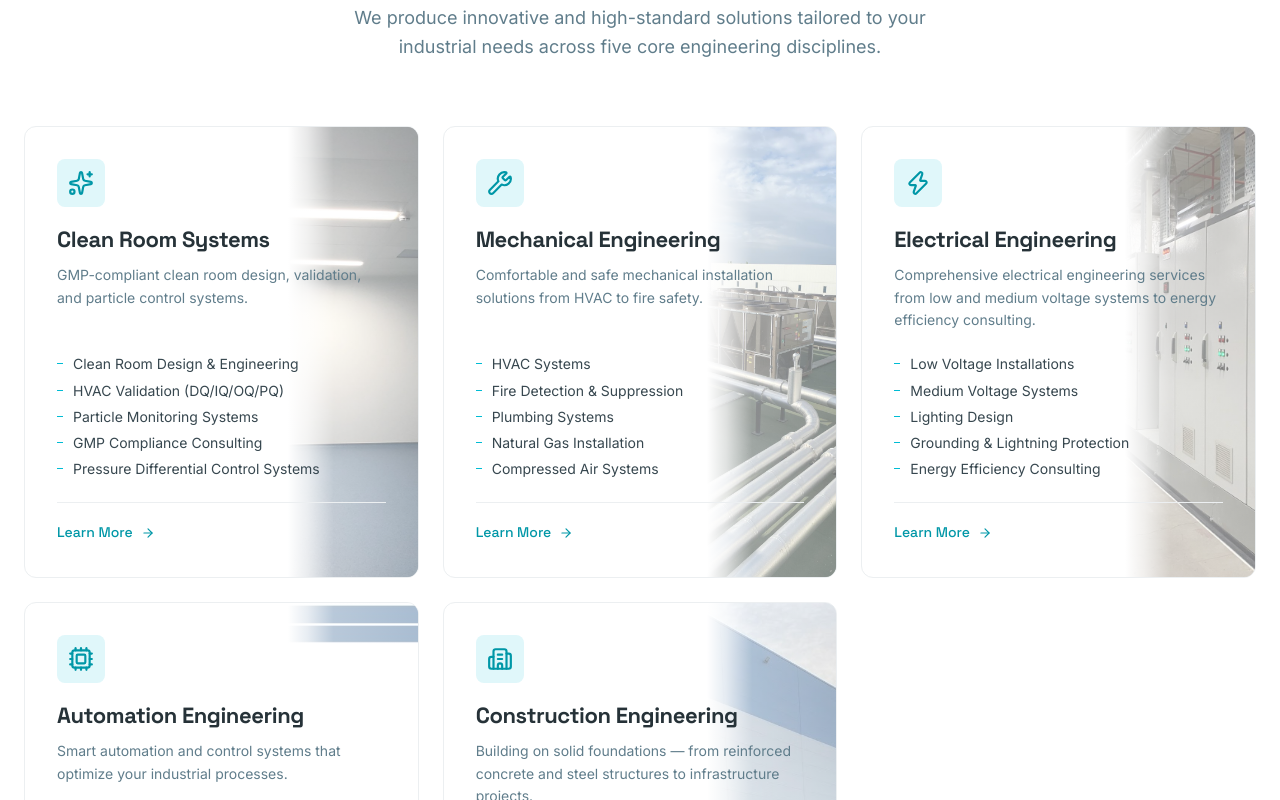
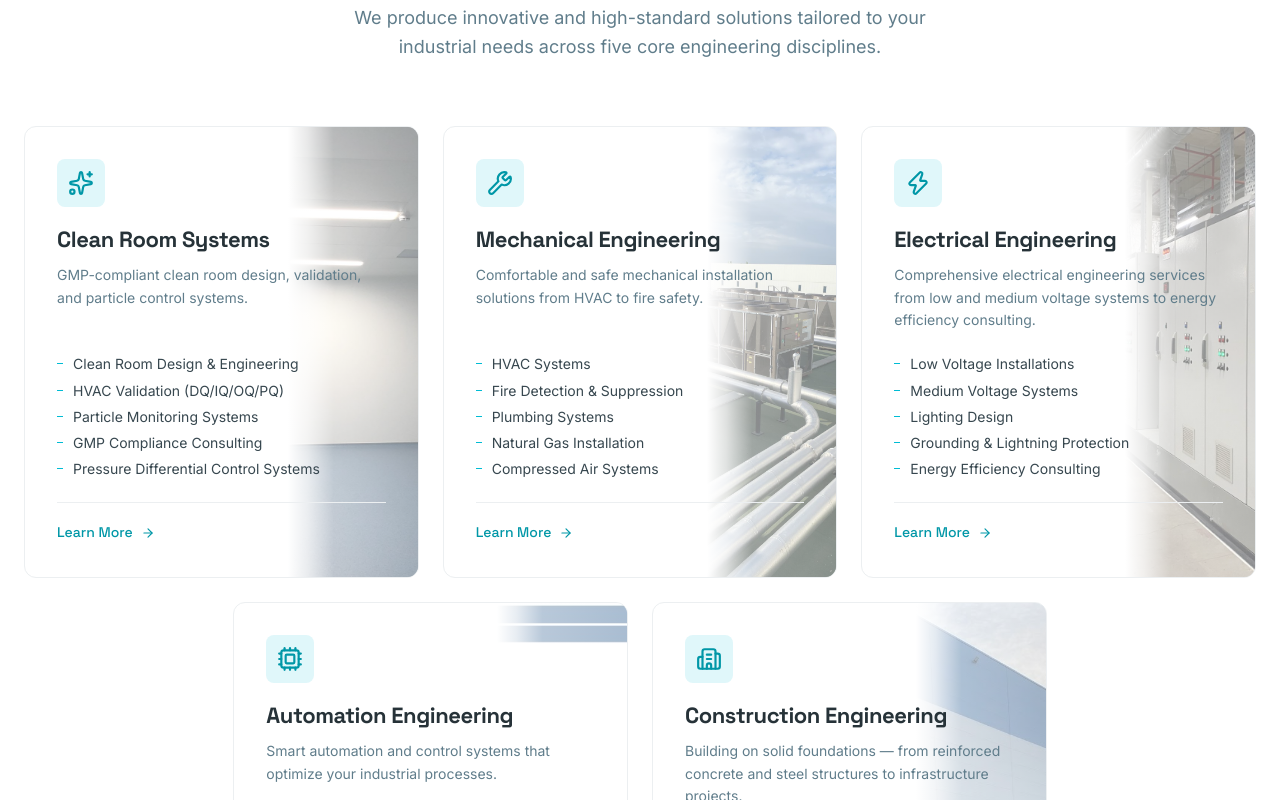
Before and after one commit to ahmeren05/etweb, a Next.js app: page /en in a window 1280 px wide. Shown: the part 920-1720 px from the top of the page. Built offline with nearby package versions, Linux system fonts and the light colour scheme.

Commit message:
Revert service grids to explicit flexbox percentages for exact breakpoints

```diff
--- a/src/app/[locale]/page.module.css
+++ b/src/app/[locale]/page.module.css
@@ -1,7 +1,14 @@
 .disciplinesGrid {
-  display: grid;
-  grid-template-columns: repeat(auto-fit, minmax(300px, 1fr));
+  display: flex;
+  flex-wrap: wrap;
+  justify-content: center;
   gap: var(--space-6);
+}
+
+.disciplinesGrid > * {
+  /* 5-0 layout by default (5 items per row) */
+  flex: 0 0 calc(20% - 19.2px); /* 4 gaps of 24px = 96px, 96 / 5 = 19.2px */
+  max-width: calc(20% - 19.2px);
 }
 
 /* About Preview */
@@ -109,6 +116,14 @@
 
 
 
+@media (max-width: 1300px) {
+  .disciplinesGrid > * {
+    /* 3-2 layout */
+    flex: 0 0 calc(33.333% - 16px);
+    max-width: calc(33.333% - 16px);
+  }
+}
+
 @media (max-width: 1024px) {
   .aboutPreview {
     grid-template-columns: 1fr;
@@ -116,10 +131,26 @@
   }
 }
 
+@media (max-width: 900px) {
+  .disciplinesGrid > * {
+    /* 2-2-1 layout */
+    flex: 0 0 calc(50% - 12px);
+    max-width: calc(50% - 12px);
+  }
+}
+
 @media (max-width: 768px) {
   .aboutPreview {
     grid-template-columns: 1fr;
     gap: var(--space-8);
+  }
+}
+
+@media (max-width: 600px) {
+  .disciplinesGrid > * {
+    /* 1-1-1-1-1 layout */
+    flex: 0 0 100%;
+    max-width: 100%;
   }
 }
 
```
Also changed, not shown: src/app/[locale]/hizmetler/[slug]/page.module.css (+25 -2 lines).
